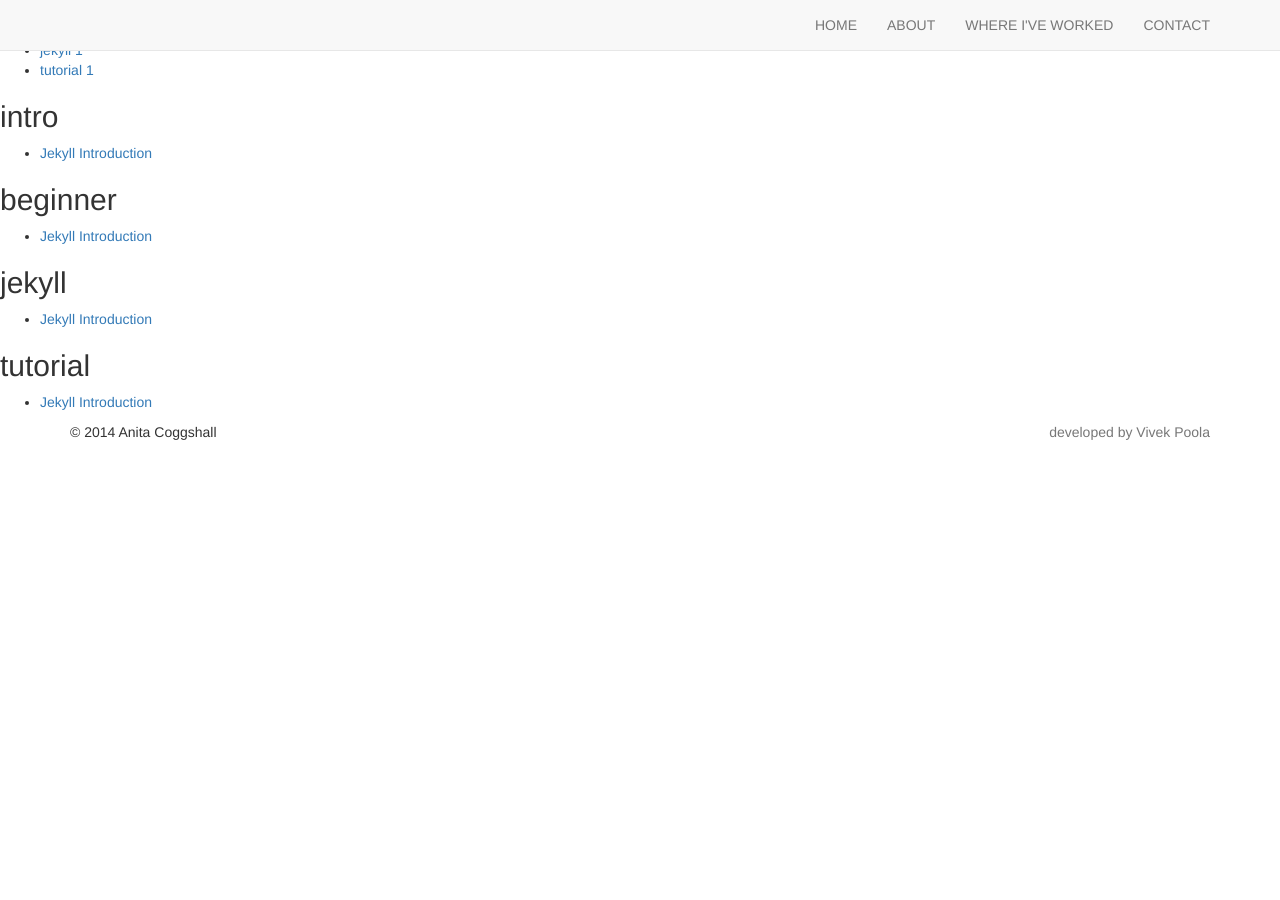
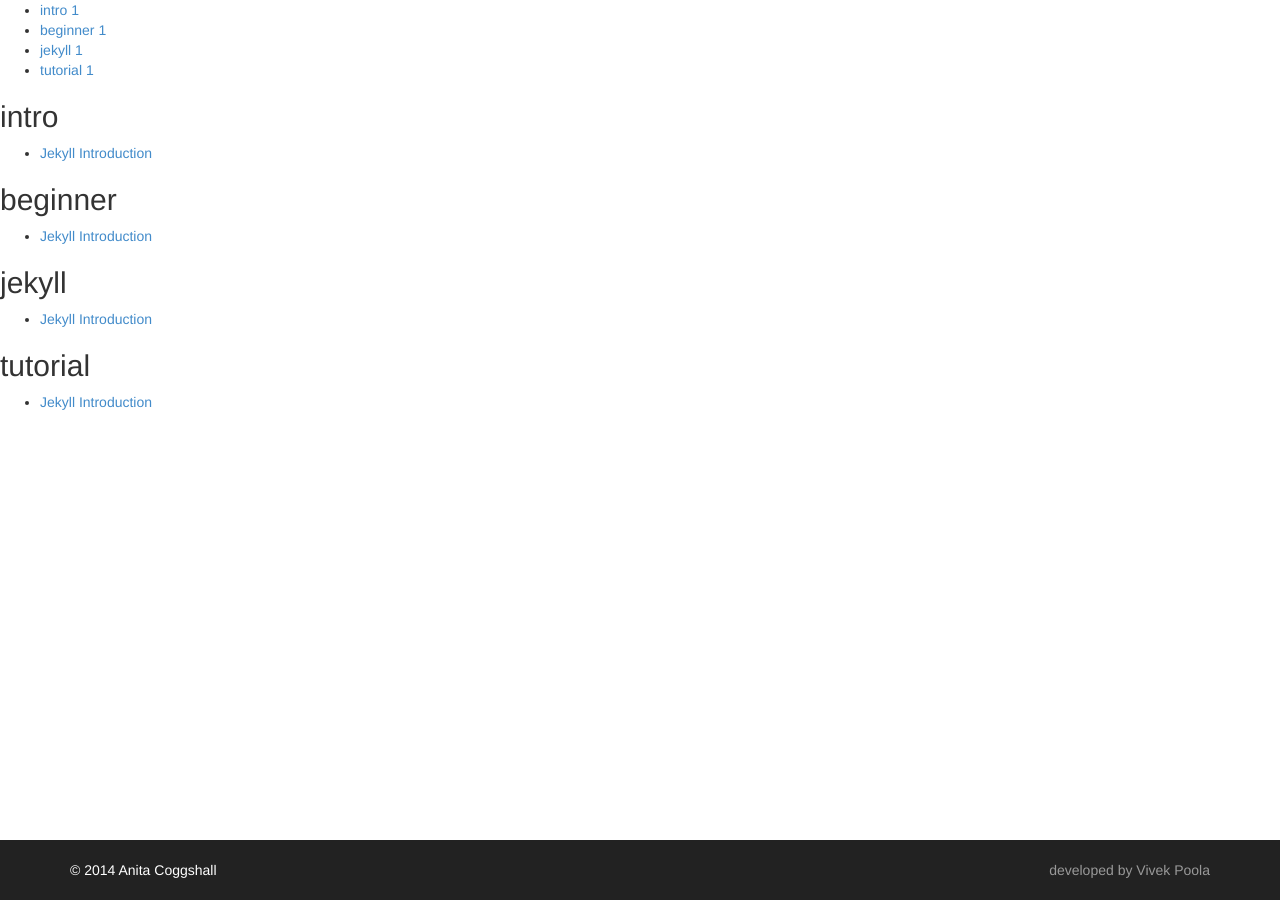
Before and after one commit to vpoola88/anita-portfolio, a Jekyll site: the page built from tags.html, in a window 1280 px wide. Built offline with Jekyll 4.4.1, drawn with Linux system fonts in a browser that asks for light colours; nearby versions of some CDN libraries; library files that are not in the unit come from our copies.

Commit message:
reconfiged teh assets

```diff
--- a/_config.yml
+++ b/_config.yml
@@ -57,7 +57,7 @@
   #   - Only the following values are falsy: ["", null, false]
   #   - When setting BASE_PATH it must be a valid url.
   #     This means always setting the protocol (http|https) or prefixing with "/"
-  BASE_PATH : false
+  BASE_PATH : http://vpoola88.github.io/anita-portfolio
 
   # By default, the asset_path is automatically defined relative to BASE_PATH plus the enabled theme.
   # ex: [BASE_PATH]/assets/themes/[THEME-NAME]
--- a/_includes/themes/anita/default.html
+++ b/_includes/themes/anita/default.html
@@ -8,19 +8,19 @@
     <meta name="author" content="{{ site.author.name }}">
     <meta name="viewport" content="width=device-width, initial-scale=1.0">
 
-    <link href="{{ ASSET_PATH }}/resources/bootstrap/css/bootstrap.min.css" rel="stylesheet">
-    <link href="{{ ASSET_PATH }}/css/style.css" rel="stylesheet">
+    <link href="{{ relative }}assets/themes/anita/resources/bootstrap/css/bootstrap.min.css" rel="stylesheet">
+    <link href="{{ relative }}assets/themes/anita/css/style.css" rel="stylesheet">
 
         <!-- Plugin CSS -->
-    <link href="{{ ASSET_PATH }}/css/owl.carousel.min.css" rel="stylesheet">
-    <link href="{{ ASSET_PATH }}/css/owl.theme.min.css" rel="stylesheet">
+    <link href="{{ relative }}assets/themes/anita/css/owl.carousel.min.css" rel="stylesheet">
+    <link href="{{ relative }}assets/themes/anita/css/owl.theme.min.css" rel="stylesheet">
     <link href="//maxcdn.bootstrapcdn.com/font-awesome/4.2.0/css/font-awesome.min.css" rel="stylesheet">
 
         <!-- Ajax -->
     <script src="//ajax.googleapis.com/ajax/libs/jquery/1.10.2/jquery.min.js"></script>
 
         <!-- Owl Carousel JS -->
-    <script src="{{ ASSET_PATH }}/resources/scripts/owl.carousel.min.js"></script>
+    <script src="{{ relative }}assets/themes/anita/resources/scripts/owl.carousel.min.js"></script>
 
 <!--[if lt IE 9]>
 <script src="{{ ASSET_PATH }}/resources/respond/Respond.min.js"></script>
@@ -70,10 +70,10 @@
 
 
 {% include JB/analytics %}
-<script src="{{ ASSET_PATH }}/resources/jquery/jquery.min.js"></script>
-<script src="{{ ASSET_PATH }}/resources/bootstrap/js/bootstrap.min.js"></script>
+<script src="{{ relative }}assets/themes/anita/resources/jquery/jquery.min.js"></script>
+<script src="{{ relative }}assets/themes/anita/resources/bootstrap/js/bootstrap.min.js"></script>
 
-<script src="{{ ASSET_PATH}}/resources/scripts/owl.carousel.min.js"></script>
+<script src="{{ relative}}assets/themes/anita/resources/scripts/owl.carousel.min.js"></script>
 
 {% include themes/anita/scripts.html %}
 
```
Also changed, not shown: 17 other files.
